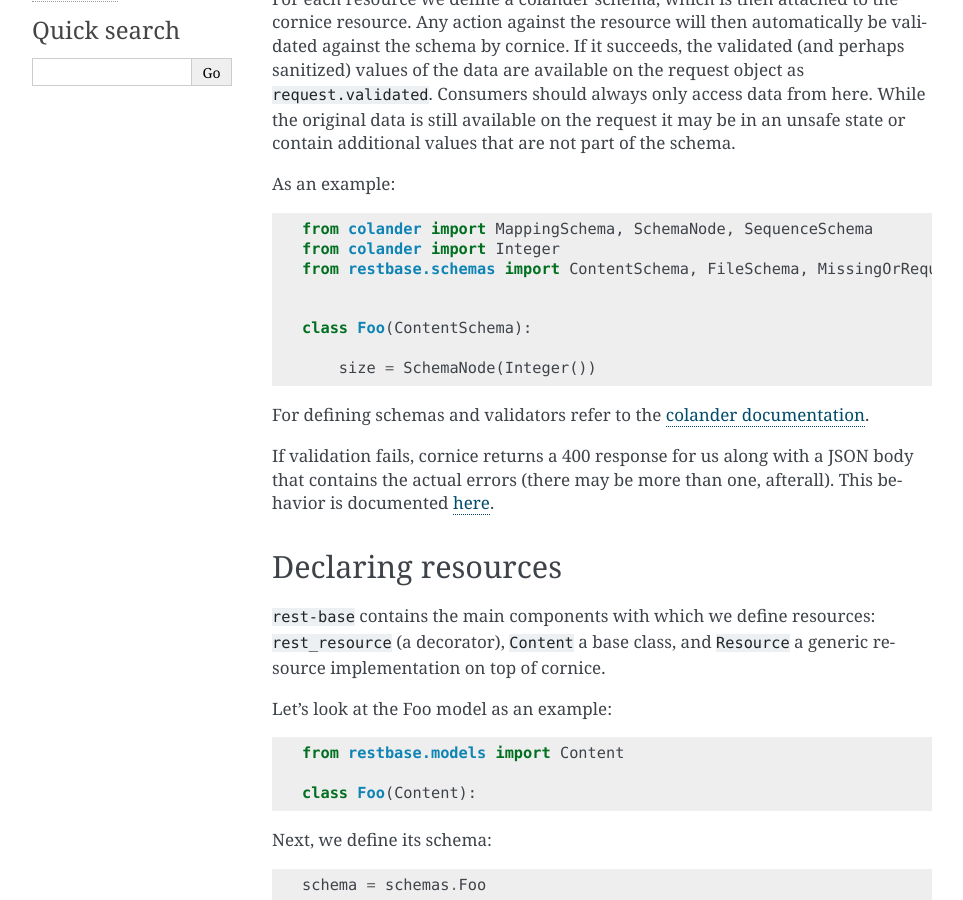
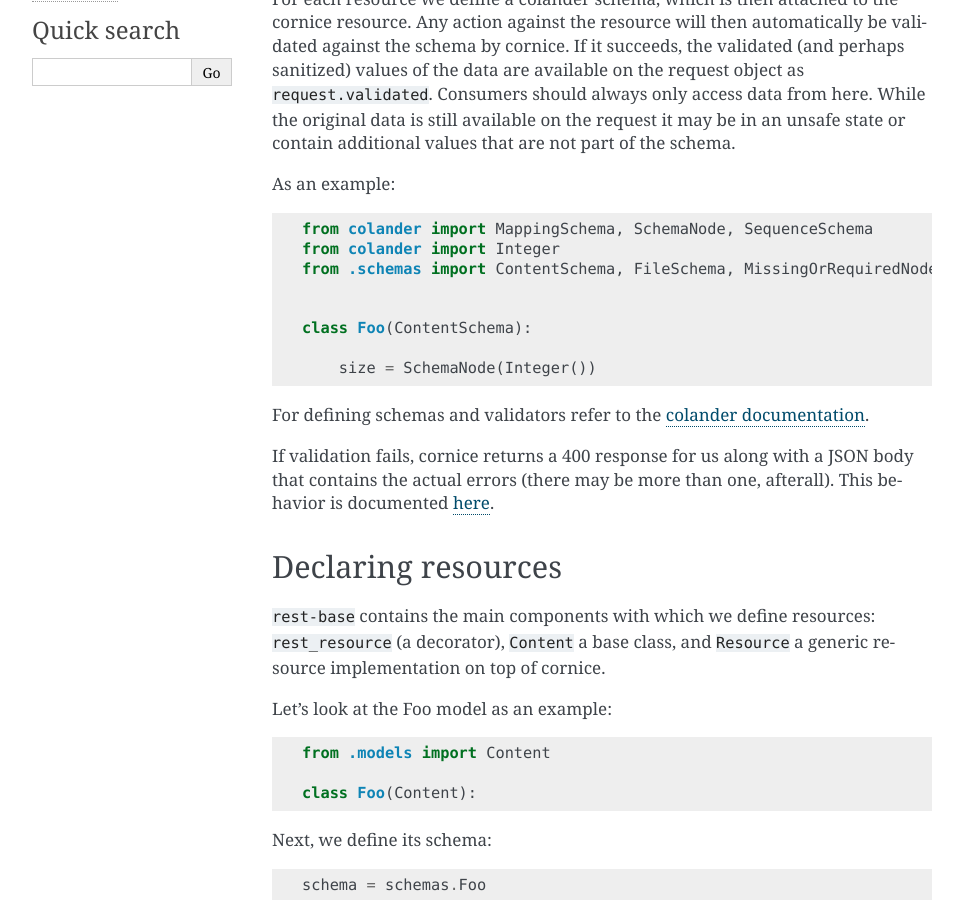
Before and after one commit to pyfidelity/rest-seed, a Sphinx documentation site: the page built from docs/rest.rst, in a window 1280 px wide and 900 px high, scrolled down 253 px. Shown: the whole window, without its empty margins (148-1111 px from the left). Built offline with Sphinx 7.4.7, drawn with Linux system fonts in a browser that asks for light colours.

Commit message:
also encourage relative imports in the doc examples

```diff
--- a/docs/rest.rst
+++ b/docs/rest.rst
@@ -12,7 +12,7 @@ As an example::
 
     from colander import MappingSchema, SchemaNode, SequenceSchema
     from colander import Integer
-    from restbase.schemas import ContentSchema, FileSchema, MissingOrRequiredNode
+    from .schemas import ContentSchema, FileSchema, MissingOrRequiredNode
 
 
     class Foo(ContentSchema):
@@ -31,7 +31,7 @@ Declaring resources
 
 Let's look at the Foo model as an example::
 
-    from restbase.models import Content
+    from .models import Content
 
     class Foo(Content):
 
@@ -68,7 +68,7 @@ Once the model and schema have been defined, the resource can be exposed to the
     from cornice.resource import view
     from sqlalchemy.sql.expression import desc
 
-    from restbase.views import rest_resource, Content, Resource
+    from .views import rest_resource, Content, Resource
     from . import _, models, schemas
 
 
```
